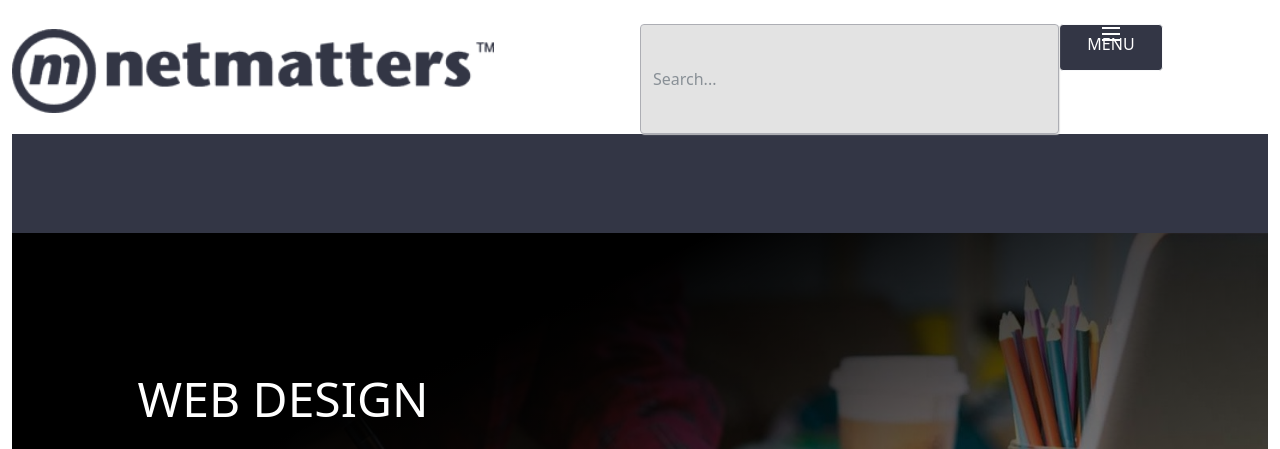
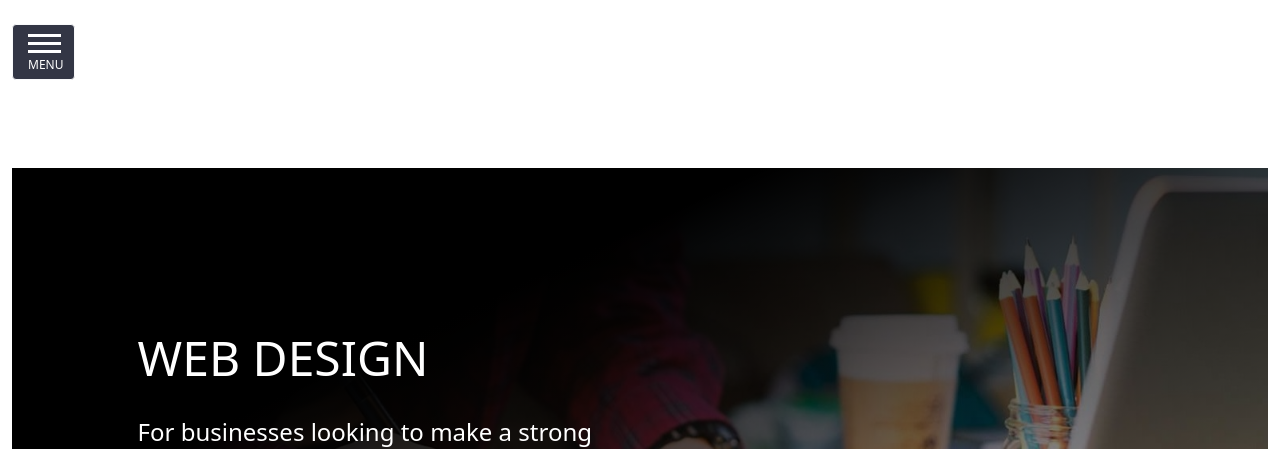
Before and after one commit to MattMakesNoise/Netmatters-HTML-CSS-JS-PHP-Reflection, a PHP site: page / in a window 1280 px wide. Shown: the top 449 px of the page. Run offline with PHP 8.4, Linux system fonts and the light colour scheme; some libraries are stand-ins or nearby versions.

Commit message:
corrects burger menu layout and size

```diff
--- a/css/style.css
+++ b/css/style.css
@@ -1,43 +1,12 @@
 /*========== GLOBAL STYLES ===*/
 body {
   font-family: 'Poppins', sans-serif;
-}
-
-.wrapper {
-  margin: 0;
 }
 
 /*========== HEADER/NAV ======*/
 .nav-bar {
   height: 168px;
   padding-top: 3vh !important;
-  display: -ms-grid;
-  display: grid;
-  -ms-grid-columns: (1fr)[12];
-      grid-template-columns: repeat(12, 1fr);
-}
-
-@media screen and (max-width: 768px) {
-  .nav-bar {
-    -ms-grid-rows: 60% 40%;
-        grid-template-rows: 60% 40%;
-  }
-}
-
-@media screen and (min-width: 768px) {
-  .nav-bar {
-    height: 110px;
-    -ms-grid-rows: 1fr;
-        grid-template-rows: 1fr;
-  }
-}
-
-@media screen and (min-width: 992px) {
-  .nav-bar {
-    height: 209px;
-    -ms-grid-rows: 110px 99px;
-        grid-template-rows: 110px 99px;
-  }
 }
 
 .navbar-brand img {
@@ -45,62 +14,6 @@ body {
   width: 95%;
 }
 
-@media screen and (max-width: 768px) {
-  .navbar-brand {
-    -ms-grid-row: 1;
-    -ms-grid-row-span: 1;
-    -ms-grid-column: 1;
-    -ms-grid-column-span: 7;
-    grid-area: 1/1/2/8;
-  }
-}
-
-@media screen and (min-width: 768px) {
-  .navbar-brand {
-    -ms-grid-row: 1;
-    -ms-grid-row-span: 1;
-    -ms-grid-column: 1;
-    -ms-grid-column-span: 6;
-    grid-area: 1/1/2/7;
-  }
-}
-
-@media screen and (min-width: 992px) {
-  .navbar-brand {
-    -ms-grid-row: 1;
-    -ms-grid-row-span: 1;
-    -ms-grid-column: 1;
-    -ms-grid-column-span: 6;
-    grid-area: 1/1/2/7;
-  }
-}
-
-@media screen and (min-width: 1260px) {
-  .navbar-brand {
-    -ms-grid-row: 1;
-    -ms-grid-row-span: 1;
-    -ms-grid-column: 1;
-    -ms-grid-column-span: 5;
-    grid-area: 1/1/2/6;
-  }
-}
-
-@media screen and (max-width: 768px) {
-  .phone-wrapper {
-    -ms-grid-row: 1;
-    -ms-grid-row-span: 1;
-    -ms-grid-column: 8;
-    -ms-grid-column-span: 2;
-    grid-area: 1/8/2/10;
-  }
-}
-
-@media screen and (min-width: 768px) {
-  .phone-wrapper {
-    visibility: hidden;
-  }
-}
-
 .rotate {
   -webkit-transform: rotate(315deg);
           transform: rotate(315deg);
@@ -118,6 +31,8 @@ body {
 
 .burger {
   background-color: #333645;
+  width: 63px;
+  height: 56px;
   display: -webkit-box;
   display: -ms-flexbox;
   display: flex;
@@ -125,25 +40,28 @@ body {
   -webkit-box-direction: normal;
       -ms-flex-direction: column;
           flex-direction: column;
-  -webkit-box-pack: center;
-      -ms-flex-pack: center;
-          justify-content: center;
+  -ms-flex-pack: distribute;
+      justify-content: space-around;
   -webkit-box-align: center;
       -ms-flex-align: center;
           align-items: center;
-  padding: 0.5rem;
+  padding: 10px 15px 0px 15px;
 }
 
 .burger h6 {
   color: #fff;
+  margin: auto;
+  font-size: 0.75rem;
+  font-weight: 500;
 }
 
 .burger span {
   position: relative;
   display: inline-block;
-  width: 18px;
-  height: 2px;
+  width: 33px;
+  height: 3px;
   background-color: #fff;
+  margin: auto;
 }
 
 .burger span::before, .burger span::after {
@@ -157,11 +75,11 @@ body {
 }
 
 .burger span::before {
-  top: -6px;
+  top: -8px;
 }
 
 .burger span::after {
-  bottom: -6px;
+  bottom: -8px;
 }
 
 .nav-bottom {
--- a/index.html
+++ b/index.html
@@ -19,22 +19,22 @@
     <div class="container-fluid wrapper"> <!--Wrapper/Container-->
         <!-- Navbar -->
         <nav class="nav-bar">
-            <a class="navbar-brand" href="#">
+            <!-- <a class="navbar-brand" href="#">
                 <img src="/img/netmatters-logo.png" alt="Logo">
             </a>
             <div class="phone-wrapper">
                 <i class="fas fa-phone-volume fa-2x rotate"></i>
-            </div>
+            </div> -->
             <div class="burger-wrapper">
                 <div class="burger border rounded border-light">
                     <span class="burgerlines"></span>
                     <h6>MENU</h6>
                 </div>
             </div>
-            <div class="input-group search">
+            <!-- <div class="input-group search">
                 <input type="search" id="form1" class="form-control" placeholder="Search..."/>
-                <!-- <button class="btn search-btn" type="button" id="button-addon1"><i class="fas fa-search fa-1x"></i></button> -->
-            </div>
+                <button class="btn search-btn" type="button" id="button-addon1"><i class="fas fa-search fa-1x"></i></button>
+            </div>  -->
             <div class="cards-nav"></div>
         </nav>
         <!-- Navbar End -->
--- a/sass/partials/_global-styles.scss
+++ b/sass/partials/_global-styles.scss
@@ -8,7 +8,3 @@
 body {
     font-family: 'Poppins', sans-serif;
 }
-
-.wrapper {
-    margin: 0;
-}
--- a/sass/partials/sections/_header-nav.scss
+++ b/sass/partials/sections/_header-nav.scss
@@ -3,24 +3,24 @@
 .nav-bar {
     height: 168px;
     padding-top: 3vh !important;
-    @include grid-setup;
-    //2 rows up to medium devices
-    @media screen and (max-width: $break-m) {
-        grid-template-rows: 60% 40%;
-    }
-    //Medium and up
-    @media screen and (min-width: $break-m) {
-        height: 110px;
-        grid-template-rows: 1fr;
-    }
-    //Large devices
-    @media screen and (min-width: $break-lg) {
-        height: 209px;
-        grid-template-rows: 110px 99px;
-    }
-    //X-large devices
-    @media screen and (min-width: $break-xl) {
-    }
+    // @include grid-setup;
+    // //2 rows up to medium devices
+    // @media screen and (max-width: $break-m) {
+    //     grid-template-rows: 60% 40%;
+    // }
+    // //Medium and up
+    // @media screen and (min-width: $break-m) {
+    //     height: 110px;
+    //     grid-template-rows: 1fr;
+    // }
+    // //Large devices
+    // @media screen and (min-width: $break-lg) {
+    //     height: 209px;
+    //     grid-template-rows: 110px 99px;
+    // }
+    // //X-large devices
+    // @media screen and (min-width: $break-xl) {
+    // }
 }
 
 .navbar-brand {
@@ -28,30 +28,30 @@
     height: auto;
     width: 95%;
     }
-    //2 rows up to medium devices
-    @media screen and (max-width: $break-m) {
-        grid-area: 1/1/2/8;
-    }
-    @media screen and (min-width: $break-m) {
-        grid-area: 1/1/2/7;
-    }
-    @media screen and (min-width: $break-lg) {
-        grid-area: 1/1/2/7;
-    }
-    @media screen and (min-width: $break-xl) {
-        grid-area: 1/1/2/6;
-    }
+    // //2 rows up to medium devices
+    // @media screen and (max-width: $break-m) {
+    //     grid-area: 1/1/2/8;
+    // }
+    // @media screen and (min-width: $break-m) {
+    //     grid-area: 1/1/2/7;
+    // }
+    // @media screen and (min-width: $break-lg) {
+    //     grid-area: 1/1/2/7;
+    // }
+    // @media screen and (min-width: $break-xl) {
+    //     grid-area: 1/1/2/6;
+    // }
 }
 
 .phone-wrapper {
-    //2 rows up to medium devices
-    @media screen and (max-width: $break-m) {
-        grid-area: 1/8/2/10;
-    }
-    //Hide Div
-    @media screen and (min-width: $break-m) {
-        visibility: hidden;
-    }
+    // //2 rows up to medium devices
+    // @media screen and (max-width: $break-m) {
+    //     grid-area: 1/8/2/10;
+    // }
+    // //Hide Div
+    // @media screen and (min-width: $break-m) {
+    //     visibility: hidden;
+    // }
 }
 
 .rotate {
@@ -66,23 +66,28 @@
 
 .burger {
     background-color: $dark-blue;
+    width: 63px;
+    height: 56px;
     display: flex;
     flex-direction: column;
-    justify-content: center;
+    justify-content: space-around;
     align-items: center;
-    padding: 0.5rem;
+    padding: 10px 15px 0px 15px;
     h6 {
         color: $white;
-        // padding-top: 0.5rem;
+        margin: auto;
+        font-size: 0.75rem;
+        font-weight: 500;
     }
 }
 
 .burger span { //burger icon
     position: relative;
     display: inline-block;
-    width: 18px;
-    height: 2px;
+    width: 33px;
+    height: 3px;
     background-color: $white;
+    margin: auto;
     &::before,
     &::after {
         content: '';
@@ -94,10 +99,10 @@
         background-color: inherit;
     }
     &::before {
-        top: -6px;
+        top: -8px;
     }
     &::after {
-        bottom: -6px;
+        bottom: -8px;
     }
 }
 
```
Also changed, not shown: 1 other file.
